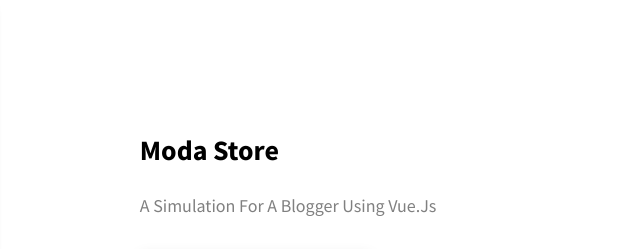
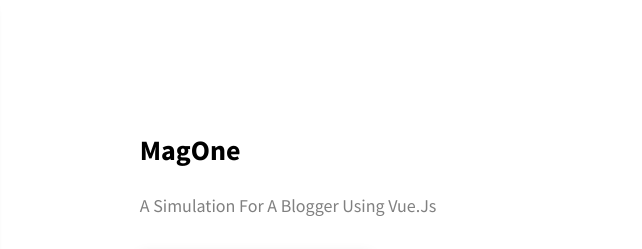
Before and after one commit to Ahmeedelmasry/my-portfolio, a plain HTML site: page index.html in a window 1280 px wide. Shown: the part 1972-2221 px from the top of the page, 638-1280 px from the left. Drawn offline with Linux system fonts and the light colour scheme.

Commit message:
Update index.html
new commit

```diff
--- a/index.html
+++ b/index.html
@@ -197,7 +197,7 @@
               />
             </div>
             <div class="projects__row-content">
-              <h3 class="projects__row-content-title">Moda Store</h3>
+              <h3 class="projects__row-content-title">MagOne</h3>
               <p class="projects__row-content-desc">
                 A Simulation For A Blogger Using Vue.Js
               </p>
```
